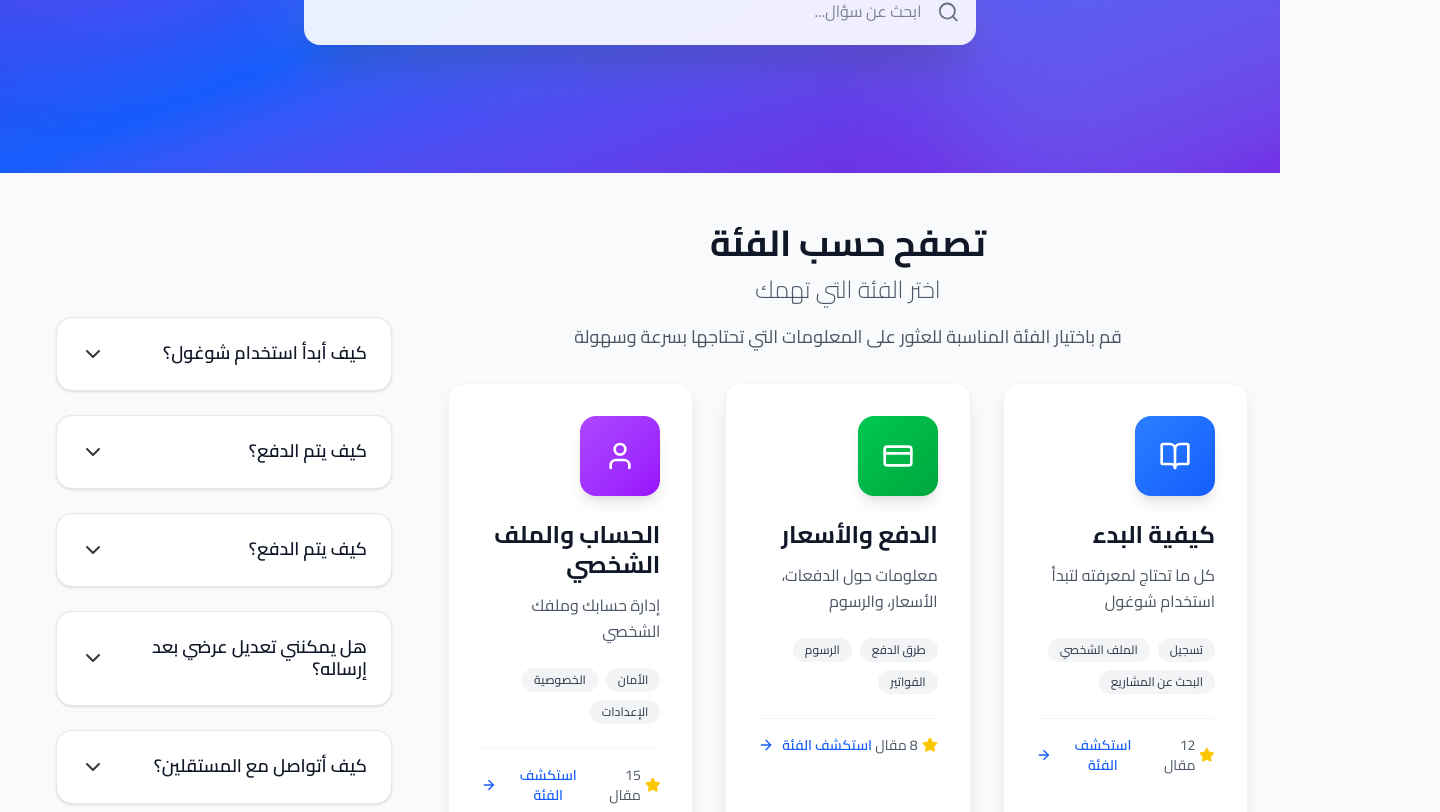
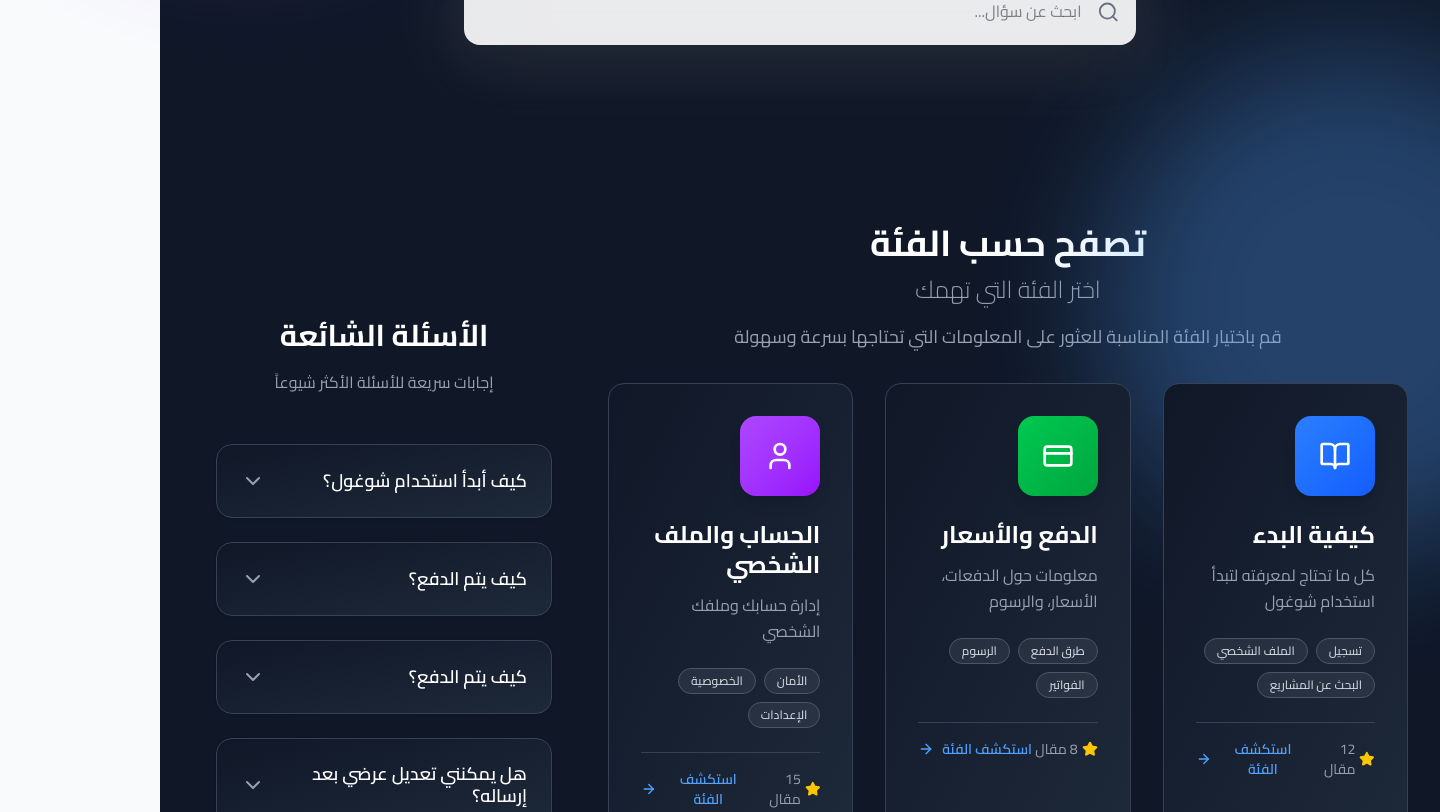
Before and after one commit to AhmedAdel208/shogol-freelancing-platform, a Next.js app: page /help-center in a window 1280 px wide. Shown: the part 408-1220 px from the top of the page, 1440 px wide, since content can reach past the window. Built offline with nearby package versions, Linux system fonts and the light colour scheme.

Commit message:
updating helpCenter page design

```diff
--- a/app/help-center/page.tsx
+++ b/app/help-center/page.tsx
@@ -16,7 +16,7 @@
 
   return (
     <HelpCenterLayout>
-      <div className="min-h-screen bg-gray-50">
+      <div className="min-h-screen bg-gray-900 text-white">
         {/* Header Section */}
         <HelpHeader />
 
--- a/components/help-center/HelpCategories.tsx
+++ b/components/help-center/HelpCategories.tsx
@@ -1,3 +1,4 @@
+import { motion } from "framer-motion";
 import { BookOpen, CreditCard, User, Briefcase, Shield, Settings, ArrowRight, Star } from "lucide-react";
 
 interface Category {
@@ -80,32 +81,36 @@
 
   return (
     <div>
-      <div className="mb-12">
+      <motion.div
+        initial={{ opacity: 0, y: 40 }}
+        animate={{ opacity: 1, y: 0 }}
+        transition={{ duration: 0.6 }}
+        className="mb-12"
+      >
         <div className="text-center mb-8">
-          <h2 className="text-4xl font-bold text-gray-900 mb-4">
+          <h2 className="text-4xl font-bold text-white mb-4">
             تصفح حسب الفئة
-            <span className="block text-2xl font-light text-gray-600 mt-2">
+            <span className="block text-2xl font-light text-gray-400 mt-2">
               اختر الفئة التي تهمك
             </span>
           </h2>
-          <p className="text-lg text-gray-600 max-w-2xl mx-auto leading-relaxed">
+          <p className="text-lg text-gray-400 max-w-2xl mx-auto leading-relaxed">
             قم باختيار الفئة المناسبة للعثور على المعلومات التي تحتاجها بسرعة وسهولة
           </p>
         </div>
 
         <div className="grid grid-cols-1 md:grid-cols-2 lg:grid-cols-3 gap-8">
           {categories.map((category, index) => (
-            <div
+            <motion.div
               key={category.id}
+              initial={{ opacity: 0, y: 30 }}
+              animate={{ opacity: 1, y: 0 }}
+              transition={{ delay: index * 0.05 }}
               onClick={() => handleCategoryClick(category.id)}
-              className="group relative bg-white rounded-2xl shadow-lg border border-gray-100 p-8 hover:shadow-2xl transition-all duration-500 cursor-pointer transform hover:-translate-y-2"
-              style={{
-                animationDelay: `${index * 0.1}s`,
-                animation: 'fade-in-up 0.6s ease-out'
-              }}
+              className="group relative bg-gradient-to-br from-gray-900 to-gray-800 rounded-2xl border border-gray-700 p-8 hover:shadow-2xl transition-all duration-500 cursor-pointer transform hover:-translate-y-2"
             >
               {/* Background Gradient */}
-              <div className={`absolute inset-0 bg-gradient-to-br ${category.color} rounded-2xl opacity-0 group-hover:opacity-10 transition-opacity duration-500`}></div>
+              <div className={`absolute inset-0 bg-gradient-to-br ${category.color} rounded-2xl opacity-0 group-hover:opacity-20 transition-opacity duration-500`}></div>
 
               {/* Content */}
               <div className="relative z-10">
@@ -115,10 +120,10 @@
                 </div>
 
                 {/* Title and Description */}
-                <h3 className="text-2xl font-bold text-gray-900 mb-3 group-hover:text-transparent group-hover:bg-gradient-to-r group-hover:bg-clip-text group-hover:from-blue-600 group-hover:to-blue-800 transition-all duration-300">
+                <h3 className="text-2xl font-bold text-white mb-3 group-hover:text-transparent group-hover:bg-gradient-to-r group-hover:bg-clip-text group-hover:from-blue-400 group-hover:to-blue-600 transition-all duration-300">
                   {category.title}
                 </h3>
-                <p className="text-gray-600 mb-6 leading-relaxed">
+                <p className="text-gray-400 mb-6 leading-relaxed">
                   {category.description}
                 </p>
 
@@ -126,37 +131,39 @@
                 {category.features && (
                   <div className="flex flex-wrap gap-2 mb-6">
                     {category.features.map((feature, idx) => (
-                      <span
+                      <motion.span
                         key={idx}
-                        className="bg-gray-100 text-gray-700 px-3 py-1 rounded-full text-xs font-medium"
-                        style={{ animationDelay: `${(index * 0.1) + (idx * 0.05)}s` }}
+                        initial={{ opacity: 0, scale: 0.8 }}
+                        animate={{ opacity: 1, scale: 1 }}
+                        transition={{ delay: (index * 0.05) + (idx * 0.1) }}
+                        className="bg-gray-700/50 text-gray-300 px-3 py-1 rounded-full text-xs font-medium border border-gray-600"
                       >
                         {feature}
-                      </span>
+                      </motion.span>
                     ))}
                   </div>
                 )}
 
                 {/* Stats */}
-                <div className="flex items-center justify-between pt-4 border-t border-gray-100">
+                <div className="flex items-center justify-between pt-4 border-t border-gray-700">
                   <div className="flex items-center space-x-4 space-x-reverse">
                     <div className="flex items-center">
                       <Star className="w-4 h-4 text-yellow-400 fill-yellow-400" />
-                      <span className="text-sm text-gray-600 mr-1">
+                      <span className="text-sm text-gray-400 mr-1">
                         {category.articles} مقال
                       </span>
                     </div>
                   </div>
-                  <button className="text-blue-600 hover:text-blue-700 font-semibold text-sm transition-colors duration-200 flex items-center group-hover:translate-x-2">
+                  <button className="text-blue-400 hover:text-blue-300 font-semibold text-sm transition-colors duration-200 flex items-center group-hover:translate-x-2">
                     استكشف الفئة
                     <ArrowRight className="w-4 h-4 mr-2 transition-transform duration-200 group-hover:translate-x-1" />
                   </button>
                 </div>
               </div>
-            </div>
+            </motion.div>
           ))}
         </div>
-      </div>
+      </motion.div>
     </div>
   );
 }
--- a/components/help-center/HelpFAQ.tsx
+++ b/components/help-center/HelpFAQ.tsx
@@ -48,6 +48,19 @@
 
   return (
     <div className="max-w-4xl mx-auto py-24 px-6">
+      <motion.div
+        initial={{ opacity: 0, y: 40 }}
+        animate={{ opacity: 1, y: 0 }}
+        transition={{ duration: 0.6 }}
+        className="text-center mb-12"
+      >
+        <h2 className="text-3xl font-bold text-white mb-4">
+          الأسئلة الشائعة
+        </h2>
+        <p className="text-gray-400">
+          إجابات سريعة للأسئلة الأكثر شيوعاً
+        </p>
+      </motion.div>
 
       <div className="space-y-6">
         {filtered.map((faq, index) => {
@@ -59,7 +72,7 @@
               initial={{ opacity: 0, y: 30 }}
               animate={{ opacity: 1, y: 0 }}
               transition={{ delay: index * 0.05 }}
-              className="bg-white rounded-2xl border border-gray-200 shadow-sm hover:shadow-xl transition"
+              className="bg-gradient-to-br from-gray-900 to-gray-800 rounded-2xl border border-gray-700 shadow-sm hover:shadow-xl transition"
             >
               <button
                 onClick={() =>
@@ -67,12 +80,13 @@
                 }
                 className="w-full flex items-center justify-between px-6 py-6 text-right"
               >
-                <h3 className="text-lg font-semibold text-gray-900">
+                <h3 className="text-lg font-semibold text-white">
                   {faq.question}
                 </h3>
 
                 <motion.div
                   animate={{ rotate: isOpen ? 180 : 0 }}
+                  className="text-gray-400"
                 >
                   <ChevronDown />
                 </motion.div>
@@ -85,9 +99,9 @@
                     animate={{ height: "auto", opacity: 1 }}
                     exit={{ height: 0, opacity: 0 }}
                     transition={{ duration: 0.3 }}
-                    className="overflow-hidden border-t border-gray-100"
+                    className="overflow-hidden border-t border-gray-700"
                   >
-                    <div className="px-6 py-6 text-gray-700 bg-gray-50">
+                    <div className="px-6 py-6 text-gray-300 bg-gray-800/50">
                       {faq.answer}
                     </div>
                   </motion.div>
--- a/components/help-center/HelpHeader.tsx
+++ b/components/help-center/HelpHeader.tsx
@@ -8,7 +8,7 @@
   const [query, setQuery] = useState("");
 
   return (
-    <div className="relative overflow-hidden bg-gradient-to-br from-indigo-700 via-blue-600 to-purple-700 text-white">
+    <div className="">
 
       {/* Animated Blobs */}
       <div className="absolute -top-40 -left-40 w-[500px] h-[500px] bg-purple-500 opacity-30 rounded-full blur-3xl animate-pulse"></div>
```
